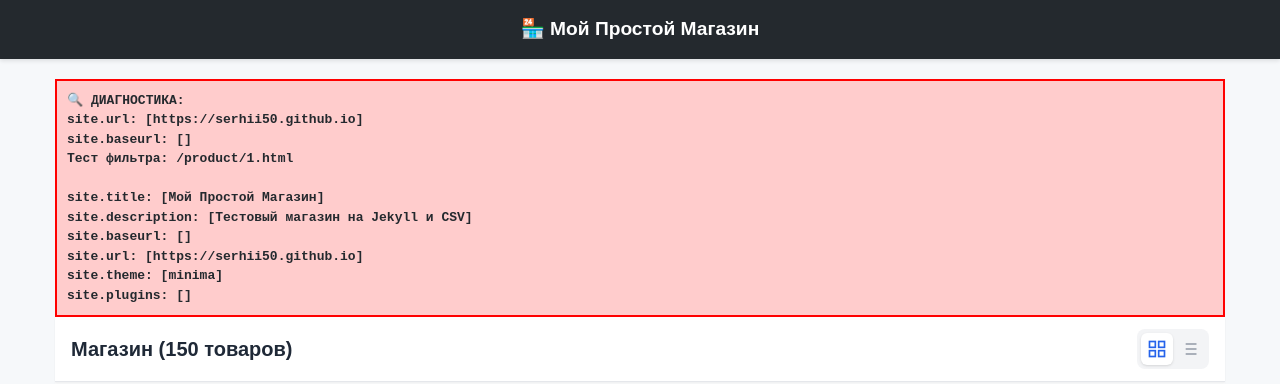
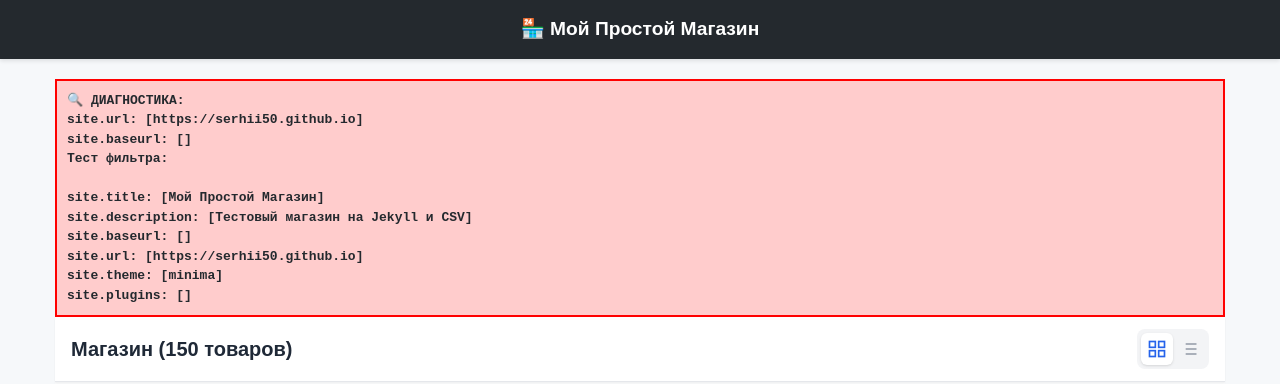
Before and after one commit to serhii50/simple-shop, a Jekyll site: the page built from index.html, in a window 1280 px wide and 900 px high. Shown: the top 384 px of the window. Built offline with Jekyll 4.4.1, drawn with Linux system fonts in a browser that asks for light colours; nearby versions of some CDN libraries; some of the changed lines change nothing that is shown.

Commit message:
Update index.html

```diff
--- a/index.html
+++ b/index.html
@@ -7,7 +7,7 @@ title: Каталог товаров
   🔍 ДИАГНОСТИКА: <br>
   site.url: [{{ site.url }}] <br>
   site.baseurl: [{{ site.baseurl }}] <br>
-  Тест фильтра: {{ "/product/1.html" | relative_url }} <br> <br>
+  Тест фильтра: {{ relative_url }} <br> <br>
 
   site.title: [{{ site.title }}] <br>
 site.description: [{{ site.description }}] <br>
```
